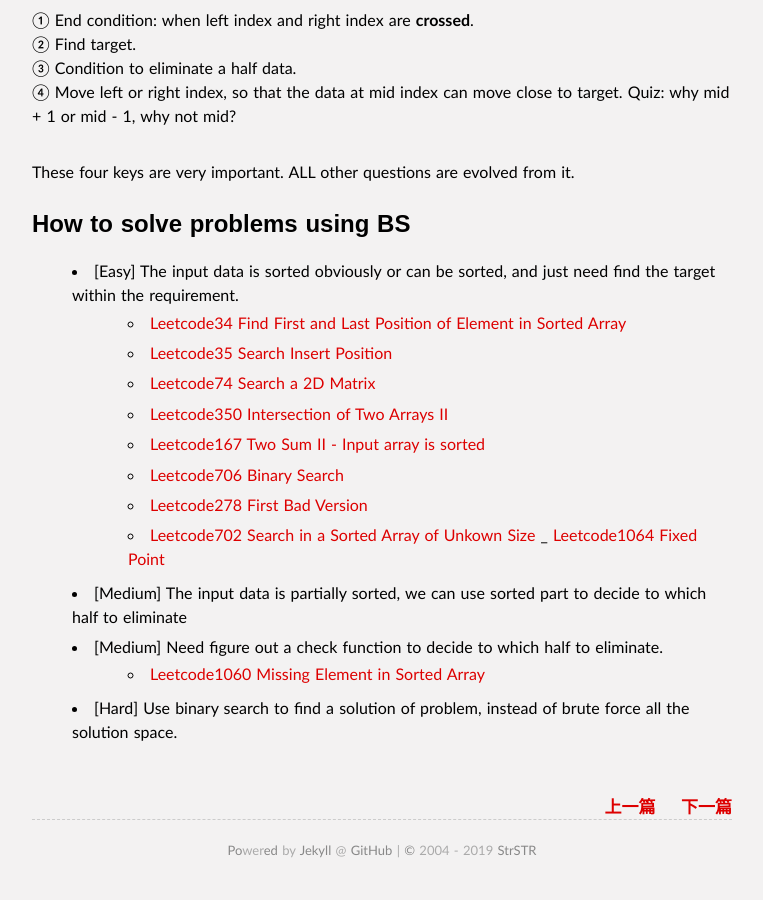
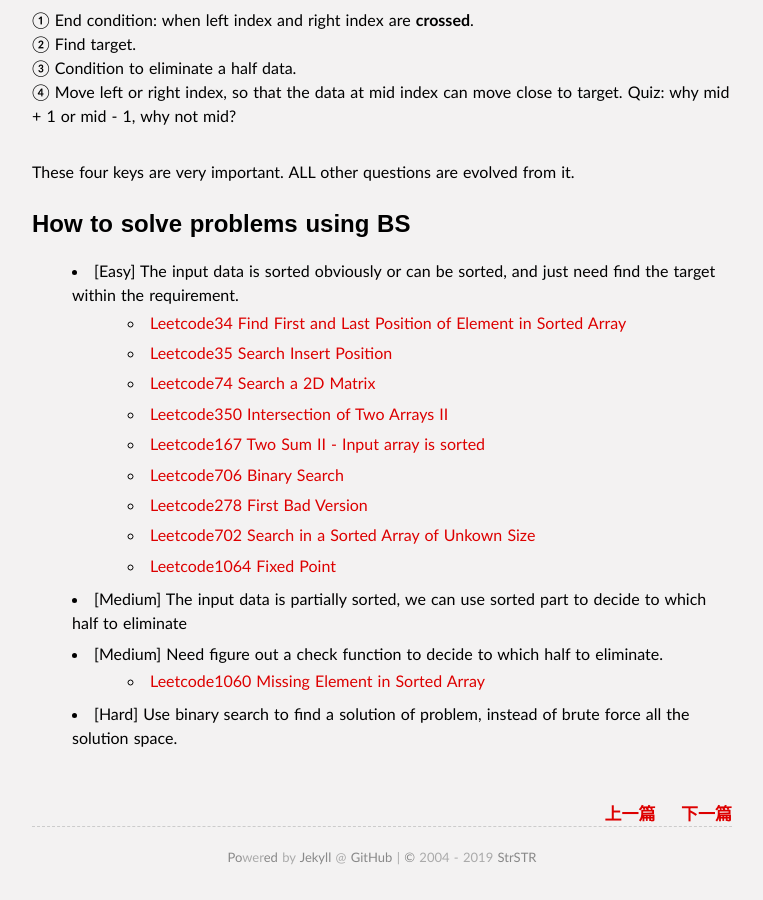
Before and after one commit to goingeast/goingeast.github.io, a Jekyll site: the page built from _posts/2019-06-20-Binary-Search.md, in a window 1280 px wide and 900 px high, scrolled down 1302 px. Shown: the whole window, without its empty margins (258-1021 px from the left). Built offline with Jekyll 4.4.1, drawn with Linux system fonts in a browser that asks for light colours; our own code applies the rules of GitHub Pages for plain Markdown files.

```diff
--- a/_posts/2019-06-20-Binary-Search.md
+++ b/_posts/2019-06-20-Binary-Search.md
@@ -58,7 +58,7 @@ These four keys are very important. ALL other questions are evolved from it.
 	- [Leetcode706 Binary Search](www.strstr.io)
 	- [Leetcode278 First Bad Version](www.strstr.io)
 	- [Leetcode702 Search in a Sorted Array of Unkown Size](www.strstr.io)
-	_ [Leetcode1064 Fixed Point](https://strstr.io/Leetcode1064-Fixed-Point/)
+	- [Leetcode1064 Fixed Point](https://strstr.io/Leetcode1064-Fixed-Point/)
 - [Medium] The input data is partially sorted, we can use sorted part to decide to which half to eliminate
 - [Medium] Need figure out a check function to decide to which half to eliminate.
 	- [Leetcode1060 Missing Element in Sorted Array](https://strstr.io/Leetcode1060-Missing-Element-in-Sorted-Array/)
```
